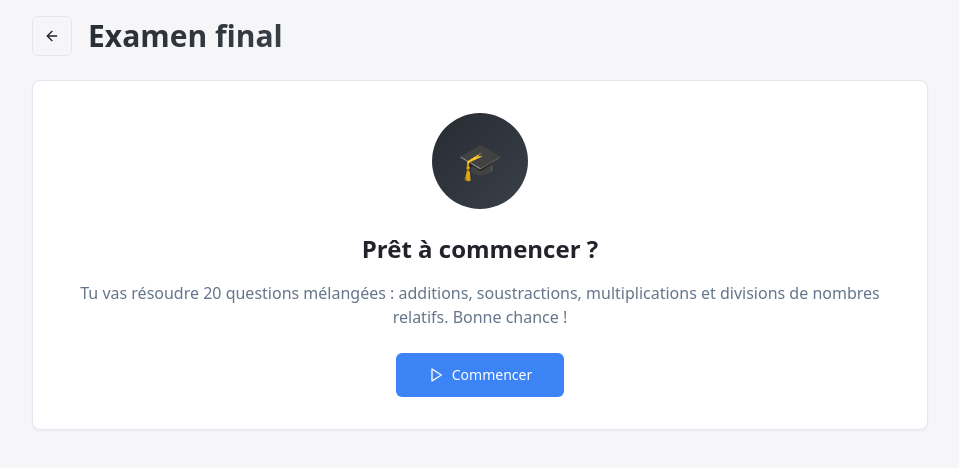
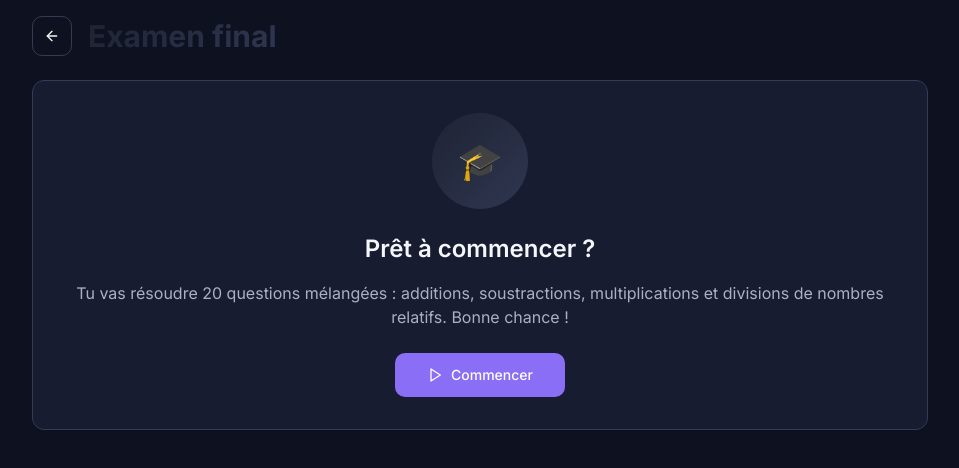
Before and after one commit to guillaumecompte-alt/-Relatifspourtous, a React (Vite) app: page /final-exam in a window 1280 px wide. Shown: the top 468 px of the page, without its empty margins (160-1119 px from the left). Built offline with nearby package versions, Linux system fonts and the light colour scheme.

Commit message:
Harmonise la charte graphique avec Banque d’applis

```diff
--- a/src/index.css
+++ b/src/index.css
@@ -1,4 +1,4 @@
-@import url('https://fonts.googleapis.com/css2?family=Atkinson+Hyperlegible:wght@400;700&display=swap');
+@import url('https://fonts.googleapis.com/css2?family=Atkinson+Hyperlegible:wght@400;700&family=Inter:wght@400;500;600;700;800&display=swap');
 
 @tailwind base;
 @tailwind components;
@@ -10,106 +10,101 @@ All colors MUST be HSL.
 
 @layer base {
   :root {
-    --background: 240 15% 97%;
-    --foreground: 240 10% 15%;
+    /* Palette Banque d’applis : fond nuit, surfaces sombres et accents violets */
+    --background: 228 40% 9%;
+    --foreground: 230 30% 97%;
 
-    --card: 0 0% 100%;
-    --card-foreground: 240 10% 15%;
+    --card: 228 35% 14%;
+    --card-foreground: 230 30% 97%;
 
-    --popover: 0 0% 100%;
-    --popover-foreground: 240 10% 15%;
+    --popover: 228 35% 14%;
+    --popover-foreground: 230 30% 97%;
 
-    --primary: 217 91% 60%;
+    --primary: 252 88% 70%;
     --primary-foreground: 0 0% 100%;
 
-    --secondary: 142 76% 36%;
-    --secondary-foreground: 0 0% 100%;
+    --secondary: 231 34% 22%;
+    --secondary-foreground: 230 30% 97%;
 
-    --muted: 210 40% 96%;
-    --muted-foreground: 215 16% 47%;
+    --muted: 230 31% 19%;
+    --muted-foreground: 225 18% 72%;
 
-    --accent: 38 92% 50%;
+    --accent: 260 70% 64%;
     --accent-foreground: 0 0% 100%;
 
-    --destructive: 0 84% 60%;
+    --destructive: 0 72% 58%;
     --destructive-foreground: 0 0% 100%;
 
-    --border: 214 32% 91%;
-    --input: 214 32% 91%;
-    --ring: 217 91% 60%;
+    --border: 228 24% 27%;
+    --input: 228 24% 27%;
+    --ring: 252 88% 70%;
 
-    /* Custom educational colors */
-    --math-addition: 142 76% 36%;
-    --math-subtraction: 217 91% 60%;
-    --math-multiplication: 271 81% 56%;
-    --math-division: 38 92% 50%;
-    --math-mixed: 333 71% 51%;
-    --math-exam: 220 13% 18%;
+    /* Couleurs pédagogiques distinctes pour les opérations */
+    --math-addition: 154 58% 43%;
+    --math-subtraction: 220 72% 63%;
+    --math-multiplication: 271 72% 66%;
+    --math-division: 38 86% 57%;
+    --math-mixed: 333 68% 62%;
+    --math-exam: 225 18% 22%;
 
-    /* Gradients */
-    --gradient-primary: linear-gradient(135deg, hsl(217 91% 60%), hsl(142 76% 36%));
-    --gradient-addition: linear-gradient(135deg, hsl(142 76% 36%), hsl(154 64% 45%));
-    --gradient-subtraction: linear-gradient(135deg, hsl(217 91% 60%), hsl(210 85% 68%));
-    --gradient-multiplication: linear-gradient(135deg, hsl(271 81% 56%), hsl(280 87% 65%));
-    --gradient-division: linear-gradient(135deg, hsl(38 92% 50%), hsl(45 93% 58%));
-    --gradient-mixed: linear-gradient(135deg, hsl(333 71% 51%), hsl(340 75% 60%));
-    --gradient-exam: linear-gradient(135deg, hsl(220 13% 18%), hsl(210 11% 25%));
+    /* Dégradé violet de la marque, et dégradés profonds pour les opérations */
+    --gradient-primary: linear-gradient(135deg, hsl(252 88% 66%), hsl(272 76% 57%));
+    --gradient-addition: linear-gradient(135deg, hsl(154 58% 27%), hsl(164 58% 36%));
+    --gradient-subtraction: linear-gradient(135deg, hsl(222 62% 36%), hsl(215 64% 46%));
+    --gradient-multiplication: linear-gradient(135deg, hsl(271 62% 36%), hsl(280 72% 46%));
+    --gradient-division: linear-gradient(135deg, hsl(35 72% 32%), hsl(42 83% 41%));
+    --gradient-mixed: linear-gradient(135deg, hsl(329 54% 34%), hsl(340 62% 43%));
+    --gradient-exam: linear-gradient(135deg, hsl(226 25% 16%), hsl(226 27% 25%));
 
-    --radius: 0.5rem;
+    --radius: 0.75rem;
 
-    --sidebar-background: 0 0% 98%;
-
-    --sidebar-foreground: 240 5.3% 26.1%;
-
-    --sidebar-primary: 240 5.9% 10%;
-
-    --sidebar-primary-foreground: 0 0% 98%;
-
-    --sidebar-accent: 240 4.8% 95.9%;
-
-    --sidebar-accent-foreground: 240 5.9% 10%;
-
-    --sidebar-border: 220 13% 91%;
-
-    --sidebar-ring: 217.2 91.2% 59.8%;
+    --sidebar-background: 228 37% 12%;
+    --sidebar-foreground: 230 30% 97%;
+    --sidebar-primary: 252 88% 70%;
+    --sidebar-primary-foreground: 0 0% 100%;
+    --sidebar-accent: 231 34% 22%;
+    --sidebar-accent-foreground: 230 30% 97%;
+    --sidebar-border: 228 24% 27%;
+    --sidebar-ring: 252 88% 70%;
   }
 
   .dark {
-    --background: 222.2 84% 4.9%;
-    --foreground: 210 40% 98%;
+    --background: 228 40% 9%;
+    --foreground: 230 30% 97%;
 
-    --card: 222.2 84% 4.9%;
-    --card-foreground: 210 40% 98%;
+    --card: 228 35% 14%;
+    --card-foreground: 230 30% 97%;
 
-    --popover: 222.2 84% 4.9%;
-    --popover-foreground: 210 40% 98%;
+    --popover: 228 35% 14%;
+    --popover-foreground: 230 30% 97%;
 
-    --primary: 210 40% 98%;
-    --primary-foreground: 222.2 47.4% 11.2%;
+    --primary: 252 88% 70%;
+    --primary-foreground: 0 0% 100%;
 
-    --secondary: 217.2 32.6% 17.5%;
-    --secondary-foreground: 210 40% 98%;
+    --secondary: 231 34% 22%;
+    --secondary-foreground: 230 30% 97%;
 
-    --muted: 217.2 32.6% 17.5%;
-    --muted-foreground: 215 20.2% 65.1%;
+    --muted: 230 31% 19%;
+    --muted-foreground: 225 18% 72%;
 
-    --accent: 217.2 32.6% 17.5%;
-    --accent-foreground: 210 40% 98%;
+    --accent: 260 70% 64%;
+    --accent-foreground: 0 0% 100%;
 
-    --destructive: 0 62.8% 30.6%;
-    --destructive-foreground: 210 40% 98%;
+    --destructive: 0 72% 58%;
+    --destructive-foreground: 0 0% 100%;
 
-    --border: 217.2 32.6% 17.5%;
-    --input: 217.2 32.6% 17.5%;
-    --ring: 212.7 26.8% 83.9%;
-    --sidebar-background: 240 5.9% 10%;
-    --sidebar-foreground: 240 4.8% 95.9%;
-    --sidebar-primary: 224.3 76.3% 48%;
+    --border: 228 24% 27%;
+    --input: 228 24% 27%;
+    --ring: 252 88% 70%;
+
+    --sidebar-background: 228 37% 12%;
+    --sidebar-foreground: 230 30% 97%;
+    --sidebar-primary: 252 88% 70%;
     --sidebar-primary-foreground: 0 0% 100%;
-    --sidebar-accent: 240 3.7% 15.9%;
-    --sidebar-accent-foreground: 240 4.8% 95.9%;
-    --sidebar-border: 240 3.7% 15.9%;
-    --sidebar-ring: 217.2 91.2% 59.8%;
+    --sidebar-accent: 231 34% 22%;
+    --sidebar-accent-foreground: 230 30% 97%;
+    --sidebar-border: 228 24% 27%;
+    --sidebar-ring: 252 88% 70%;
   }
 }
 
@@ -120,5 +115,8 @@ All colors MUST be HSL.
 
   body {
     @apply bg-background text-foreground;
+    font-family: 'Inter', ui-sans-serif, system-ui, -apple-system, BlinkMacSystemFont, 'Segoe UI', sans-serif;
+    background-image: radial-gradient(ellipse at 50% -20%, rgba(110, 86, 235, 0.18), transparent 48%);
+    background-attachment: fixed;
   }
 }
```
